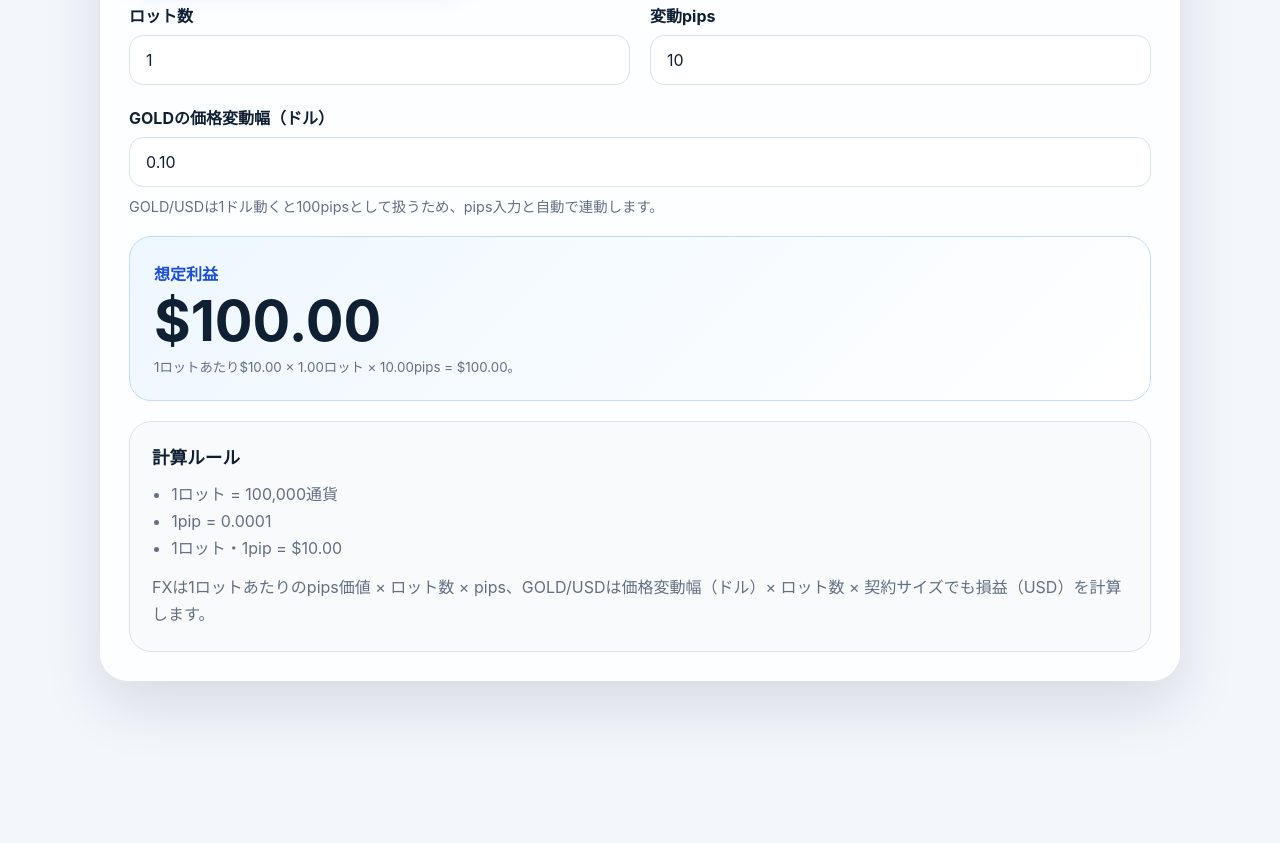
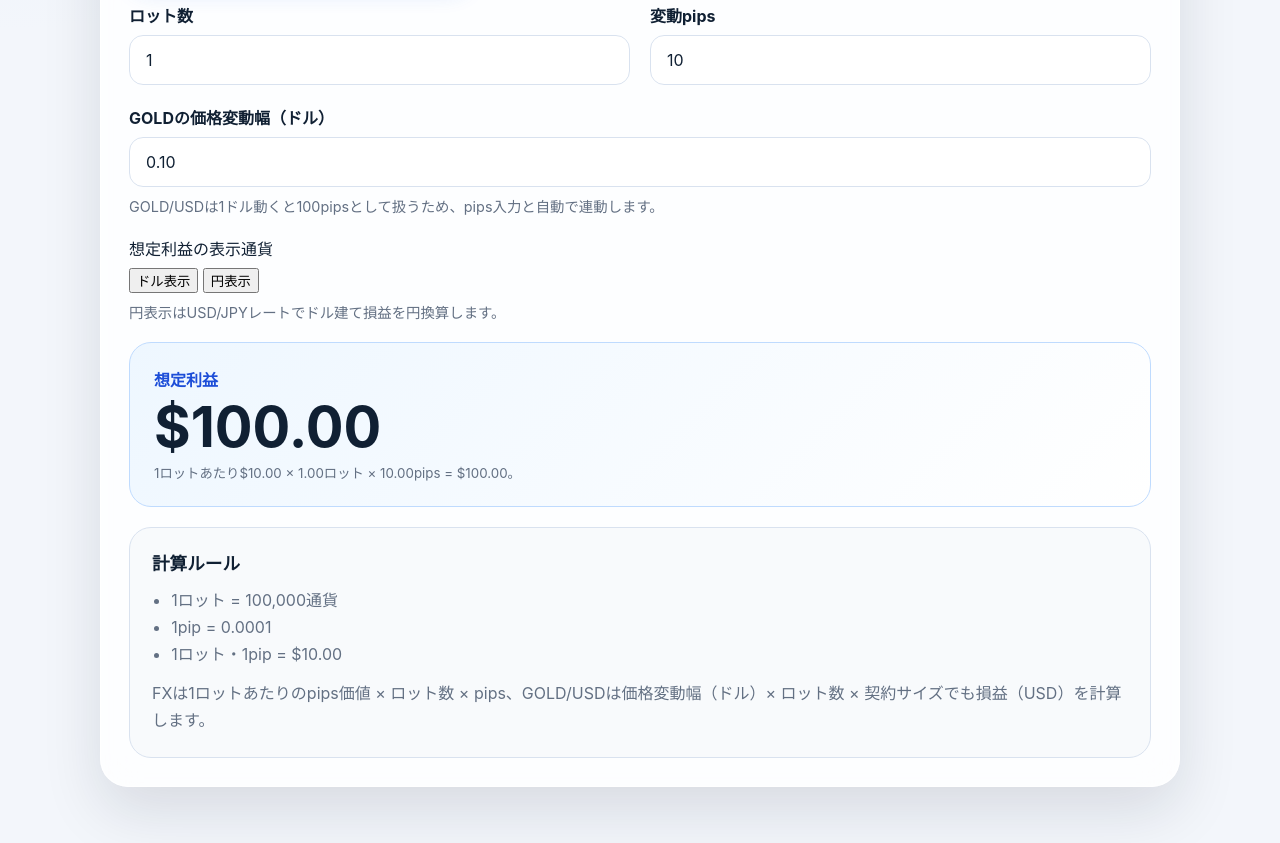
Before and after one commit to okady1029/FX-Calc, a plain HTML site: page index.html in a window 1280 px wide. Shown: the part 744-1587 px from the top of the page. Before the commit the page ends 1481 px from the top, so only its background shows below. Drawn offline with Linux system fonts and the light colour scheme.

Commit message:
Update index.html

```diff
--- a/index.html
+++ b/index.html
@@ -29,7 +29,7 @@
         <div class="field full-width rate-field" id="usdJpyRateField" hidden>
           <label for="usdJpyRate">USD/JPY レート</label>
           <input id="usdJpyRate" type="number" inputmode="decimal" min="1" step="0.001" value="155.000" />
-          <p class="hint">USD/JPYは1pipの価値をドル換算するため、現在レートを入力してください。</p>
+          <p class="hint" id="usdJpyRateHint">USD/JPYは1pipの価値をドル換算するため、現在レートを入力してください。</p>
         </div>
 
         <div class="field full-width gold-account-field" id="goldAccountField" hidden>
@@ -60,6 +60,14 @@
             <label for="goldPriceMove">GOLDの価格変動幅（ドル）</label>
             <input id="goldPriceMove" type="number" inputmode="decimal" step="0.01" value="0.10" />
             <p class="hint">GOLD/USDは1ドル動くと100pipsとして扱うため、pips入力と自動で連動します。</p>
+          </div>
+          <div class="field full-width">
+            <span class="field-label">想定利益の表示通貨</span>
+            <div class="currency-switch" role="group" aria-label="想定利益の表示通貨">
+              <button class="currency-button active" type="button" data-currency="USD" aria-pressed="true">ドル表示</button>
+              <button class="currency-button" type="button" data-currency="JPY" aria-pressed="false">円表示</button>
+            </div>
+            <p class="hint">円表示はUSD/JPYレートでドル建て損益を円換算します。</p>
           </div>
           <output class="result-card" id="profitResult" for="symbol lotsProfit pipsMove goldPriceMove usdJpyRate goldAccountType">
             <span class="result-label">想定利益</span>
```
